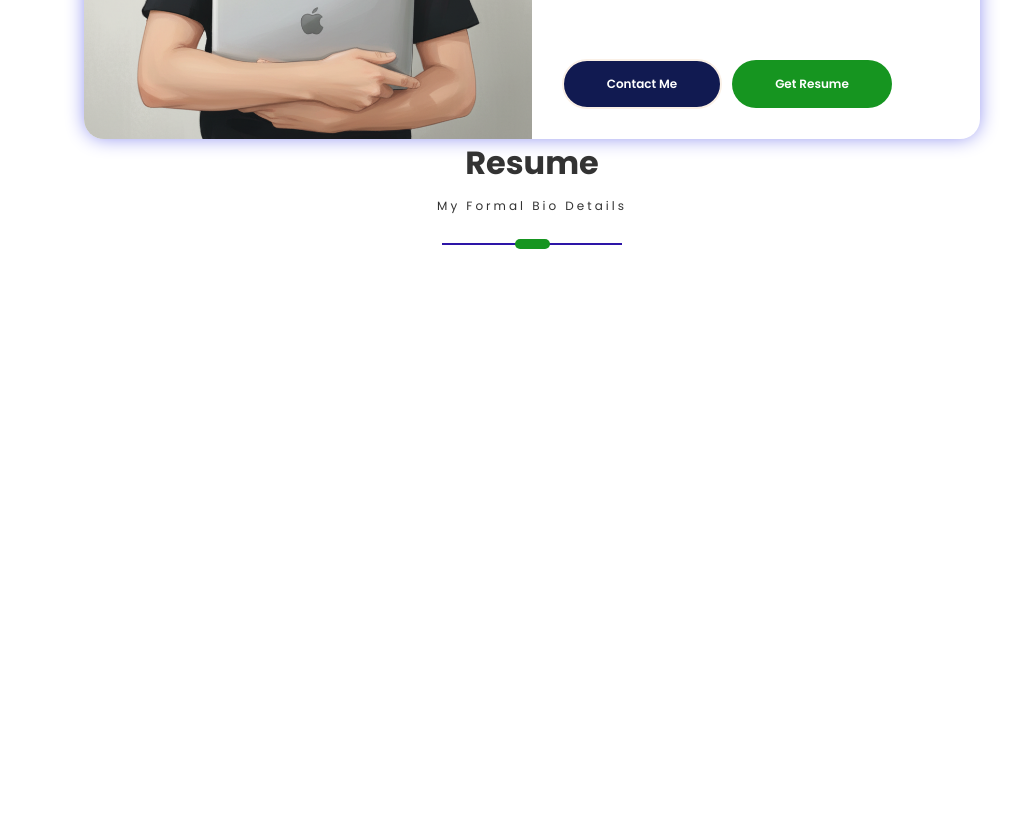
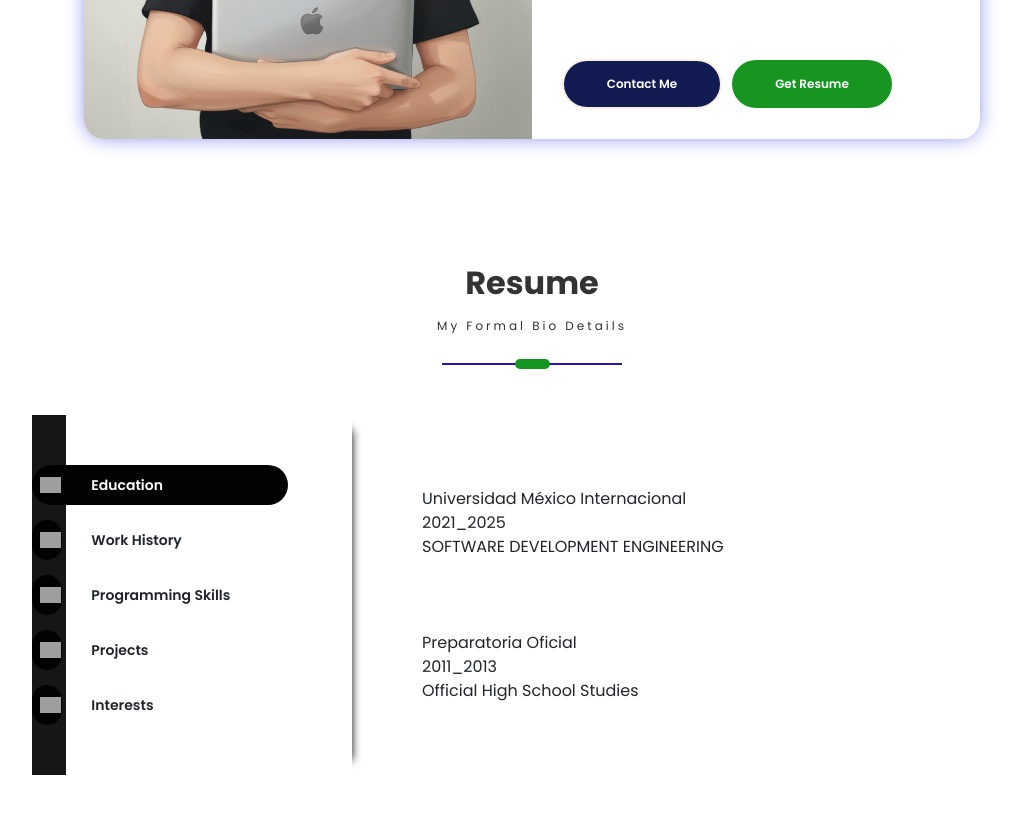
Before and after one commit to japhdev/client, a React (Create React App) app: page / in a window 1280 px wide. Shown: the part 1240-2054 px from the top of the page, without its empty margins (108-1129 px from the left). Before the commit the page ends 1535 px from the top, so only its background shows below. Built offline with nearby package versions, Linux system fonts and the light colour scheme; grey boxes are pictures that could not be loaded; a web font is replaced by a local one.

Commit message:
Add constants and styles for resume categories: Education, Work History, Programming Skills, Projects and interests.

```diff
--- a/src/PortfolioContainer/Resume/Resume.css
+++ b/src/PortfolioContainer/Resume/Resume.css
@@ -0,0 +1,90 @@
+.resume-container {
+    display: flex;
+    align-items: center;
+    flex-direction: column;
+    justify-content: center;
+    min-height: fit-content;
+    margin: 120px 0;
+    }
+.resume-card {
+    display: flex;
+    height: 360px;
+    width: 1000px;
+}
+
+.resume-bullets{
+    height: 100%;
+    box-shadow: 15px 0 9px -15px rgb(6, 6, 6);
+    width: 320px;
+}
+.resume-bullet-details {
+    flex-grow: 1;
+    width: 600px;
+    overflow: hidden;
+    padding: 0 0 0 70px;
+}
+.experience-description {
+    margin: 10px 0 0 0;
+    text-align: justify;
+    max-width: 100%;
+}
+.resume-details-carousal {
+    transition: transform 1s ease-out;
+}
+
+.bullet-container {
+    display: flex;
+    align-items: center;
+    height: 100%;
+    width: 100%;
+    position: relative;
+}
+.bullets{
+    width: 80%;
+    position: relative;
+    z-index: 2;
+}
+.bullet {
+    display: flex;
+    align-items: center;
+    background-color: rgb(2, 2, 2);
+    height: 40px;
+    margin: 15px 0;
+    padding: 0 8px;
+    border-radius: 20px;
+    width: 30px;
+    transition: width 0.6s ease;
+    cursor: pointer;
+}
+
+.bullet-label{
+    font-size: 14px;
+    white-space: nowrap;
+    font-family: "Poppins SemiBold";
+}
+
+.bullet-logo{
+    height: 16px;
+    margin: 0 30px 0 0;
+}
+
+.bullet-icons {
+    width: 34px;
+    height: 100%;
+    z-index: 1;
+    background-color: rgb(21, 22, 21);
+    position: absolute;
+}
+
+.selected-bullet{
+    color: var(--white);
+    width: 100%;
+}
+
+.resume-screen-container {
+    display: flex;
+    flex-direction: column;
+    justify-content: space-evenly;
+    height: 360px;
+    width: 100%;
+}
--- a/src/PortfolioContainer/Resume/Resume.js
+++ b/src/PortfolioContainer/Resume/Resume.js
@@ -2,12 +2,21 @@ import React, { useState } from 'react'
 import ScreenHeading from '../../utilities/ScreenHeading/ScreenHeading'
 import ScrollService from '../../utilities/ScrollService'
 import Animations from '../../utilities/Animations'
+import './Resume.css'
 
 export default function Resume(props) {
     const [selectedBulletIndex, setSelectedBulletIndex] = useState(0);
     const [carousalOffSetStyle, setCarousalOffSetStyle] = useState({});
 
+    let fadeInScreenHandler = (screen) => {
+        if (screen.fadeScreen !== props.id) return;
+        Animations.animations.fadeInScreen(props.id);
+    };
+    const fadeInSubscription = ScrollService.currentScreenFadeIn.subscribe(fadeInScreenHandler)
+
+
     const ResumeHeading = (props) => {
+        return (
             <div className='resume-heading'>
                 <div className='resume-main-heading'>
                     <div className='heading-bullet'>
@@ -28,41 +37,56 @@ export default function Resume(props) {
                     </div>
                 </div>
             </div>
+        )
     };
 
-    const resumeBullets =[
-        {label: "Education", logoSrc: "education.svg"},
-        {label: "Work History", logoSrc: "work-history.svg"},
-        {label: "Programming Skills", logoSrc: "programming-skills.svg"},
-        {label: "Projects", logoSrc: "projects.svg"},
-        {label: "Interests", logoSrc: "interests.svg"},
+    const resumeBullets = [
+        { label: "Education", logoSrc: "education.svg" },
+        { label: "Work History", logoSrc: "work-history.svg" },
+        { label: "Programming Skills", logoSrc: "programming-skills.svg" },
+        { label: "Projects", logoSrc: "projects.svg" },
+        { label: "Interests", logoSrc: "interests.svg" },
     ];
 
     const programmingSkillsDetails = [
-        {skill: "Python", ratingPercentage: 70},
-        {skill: "JavaScript", ratingPercentage: 60},
-        {skill: "React JS", ratingPercentage: 75},
-        {skill: "HTML", ratingPercentage: 70},
-        {skill: "CSS", ratingPercentage: 60},
-        {skill: "SQL", ratingPercentage: 50},
+        { skill: "Python", ratingPercentage: 70 },
+        { skill: "JavaScript", ratingPercentage: 60 },
+        { skill: "React JS", ratingPercentage: 75 },
+        { skill: "HTML", ratingPercentage: 70 },
+        { skill: "CSS", ratingPercentage: 60 },
+        { skill: "SQL", ratingPercentage: 50 },
     ];
 
-    const projectDetails =[
+    const interestsDetails =[
+    {
+        heading: "Music & Content Creation",
+        description: "I enjoy creating digital content, experimenting with audio, and exploring new trends in music production."
+    },
+    {
+        heading: "Gaming & Technology",
+        description: "I like discovering new video games, testing hardware, and staying updated on technological innovations."
+    },
+    {
+        heading: "Learning & Self-Improvement",
+        description: "I constantly study software development, frameworks, and new tools to improve my skills and creativity."
+    }
+    ];
+    const projectDetails = [
         {
             title: "Personal Porfolio Website",
-            duration: {fromDate: "2025", toDate: "2026"},
+            duration: { fromDate: "2025", toDate: "2026" },
             description: "A Personal Portfolio website to showcase all my details and projects at one place",
             subHeading: "Technologies Used: React JS, CSS, HTML, Bootstrap"
         },
         {
             title: "Schedule Manager",
-            duration: {fromDate: "2023", toDate: "2024"},
+            duration: { fromDate: "2023", toDate: "2024" },
             description: "Schedule Manager for better organization of staff check-ins and check-outs",
             subHeading: "Technologies Used: Swift, Data Core, FireBase"
         },
         {
             title: "Porfolio Beta",
-            duration: {fromDate: "2024", toDate: "2025"},
+            duration: { fromDate: "2024", toDate: "2025" },
             description: "Beta portfolio using pure HTML and pure CSS, with API requests to Figma",
             subHeading: "Technologies Used: Python, Flask, HTML, CSS"
         },
@@ -90,21 +114,21 @@ export default function Resume(props) {
                 fromDate={"2019"}
                 toDate={"2025"}
             />
-            <div className='experience-description='>
+            <div className='experience-description'>
                 <span className='resume-description-text'>
                     Experience with Afore Systems
                 </span>
             </div>
 
-            <div className='experience-description='>
+            <div className='experience-description'>
                 <span className='resume-description-text'>
                     -Provided professional guidance within Afore processes.
                 </span>
-                <br/>
+                <br />
                 <span className='resume-description-text'>
                     -Managed the acquisition of the CONSAR key.
                 </span>
-                <br/>
+                <br />
                 <span className='resume-description-text'>
                     -Ensured compliance with regulatory and administrative procedures.
                 </span>
@@ -112,24 +136,96 @@ export default function Resume(props) {
 
             </div>
 
+        </div>,
+        <div className="resume-screen-container programming-skills-container" key="programming-skills">
+        {programmingSkillsDetails.map((skill, index) => (
+            <div className="skill-parent" key={index}>
+                <span className="skill">{skill.skill}</span>
+                <div className="skill-bar">
+                    <div
+                        className="skill-percentage"
+                        style={{ width: `${skill.ratingPercentage}%` }}
+                    />
                 </div>
-    ]
+            </div>
+        ))}
+    </div>,
+    <div className="resume-screen-container" key="projects">
+        {projectDetails.map((project, index) => (
+            <ResumeHeading
+                key={index}
+                heading={project.title}
+                subHeading={project.subHeading}
+                description={project.description}
+                fromDate={project.duration.fromDate}
+                toDate={project.duration.toDate}
+            />
+        ))}
+    </div>,
+    <div className="resume-screen-container" key="interests">
+        {interestsDetails.map((interest, index) => (
+            <ResumeHeading
+                key={index}
+                heading={interest.heading}
+                description={interest.description}
+            />
+        ))}
+    </div>
+    ];
 
-
-
-    let fadeInScreenHandler = (screen) => {
-        if (screen.fadeScreen !== props.id)
-            return;
-        Animations.animations.fadeInScreen(props.id);
+    const handleCarousal = (index) => {
+        let offsetHeight = 360;
+        let newCarousalOffset = {
+            style: { transform: "translateY(" + index * offsetHeight * -1 + "px)" }
+        };
+        setCarousalOffSetStyle(newCarousalOffset);
+        setSelectedBulletIndex(index);
     };
 
-    const fadeInSubscription = ScrollService.currentScreenFadeIn.subscribe(fadeInScreenHandler)
+    const getBullets = () => {
+        return resumeBullets.map((bullet, index) => (
+            <div
+                onClick={() => handleCarousal(index)}
+                className={index === selectedBulletIndex ? "bullet selected-bullet" : "bullet"}
+                key={index}
+            >
+                <img className='bullet-logo'
+                    src={require(`../../assets/Resume/${bullet.logoSrc}`)} // Using string concatenation
+                    alt='oops,,, no internet connection'
+                />
+                <span className='bullet-label'>{bullet.label}</span>
+            </div>
+        ));
+    };
 
+    const getResumeScreen = () => {
+        return (
+            <div
+                style={carousalOffSetStyle.style}
+                className='resume-details-carousal'
+            >
+                {resumeDetails.map((ResumeDetail) => ResumeDetail)}
+            </div>
+        );
+    };
 
     return (
         <div className='resume-container screen-container' id={props.id || ""}>
             <div className='resume-content'>
                 <ScreenHeading title={'Resume'} subHeading={'My Formal Bio Details'} />
+                <div className='resume-card'>
+                    <div className='resume-bullets'>
+                        <div className='bullet-container'>
+                            <div className='bullet-icons'></div>
+                            <div className='bullets'>
+                                {getBullets()}
+                            </div>
+                        </div>
+                    </div>
+                    <div className='resume-bullet-details'>
+                        {getResumeScreen()}
+                    </div>
+                </div>
             </div>
         </div>
     )
```
Lines whose indentation alone changed are shown as unchanged.
